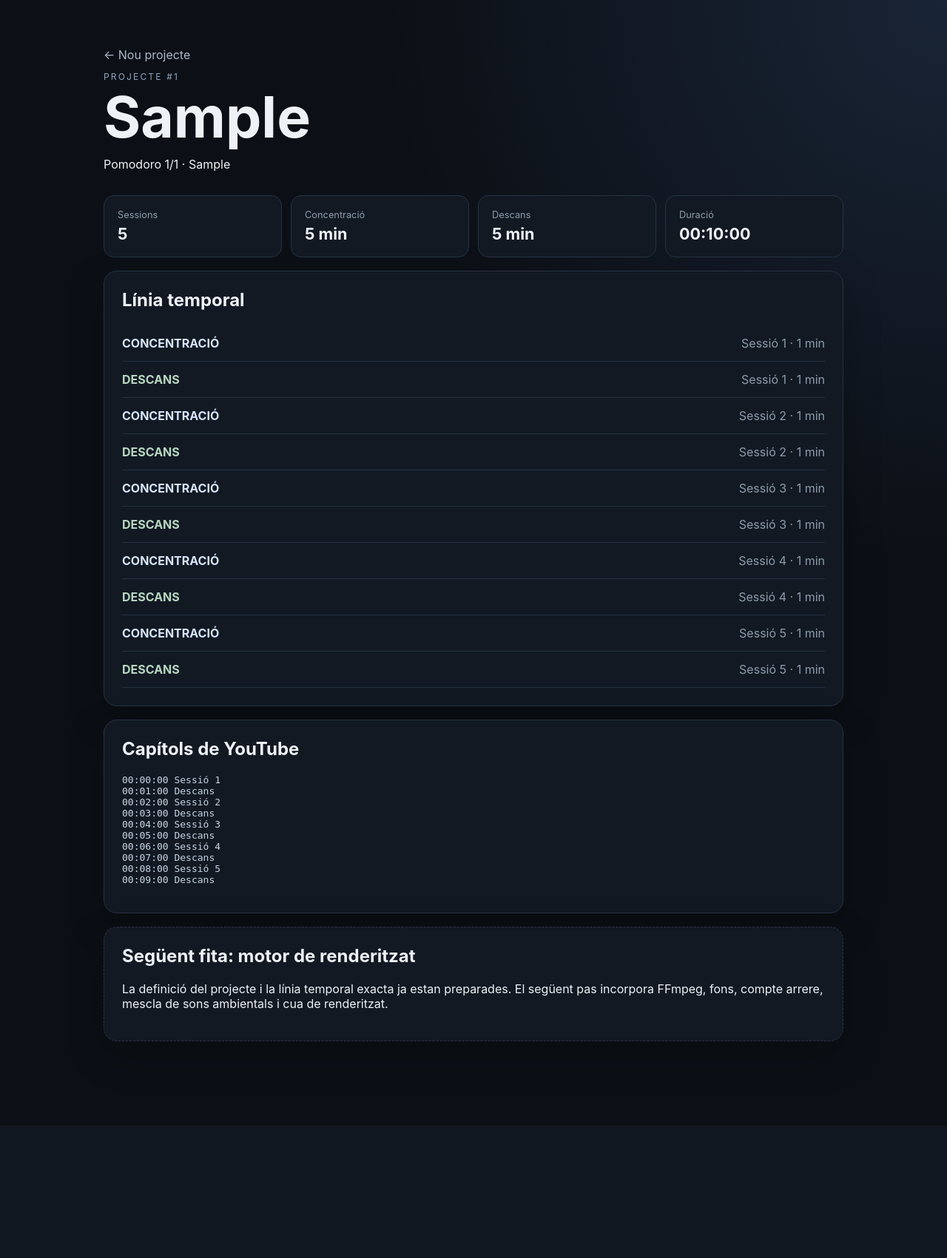
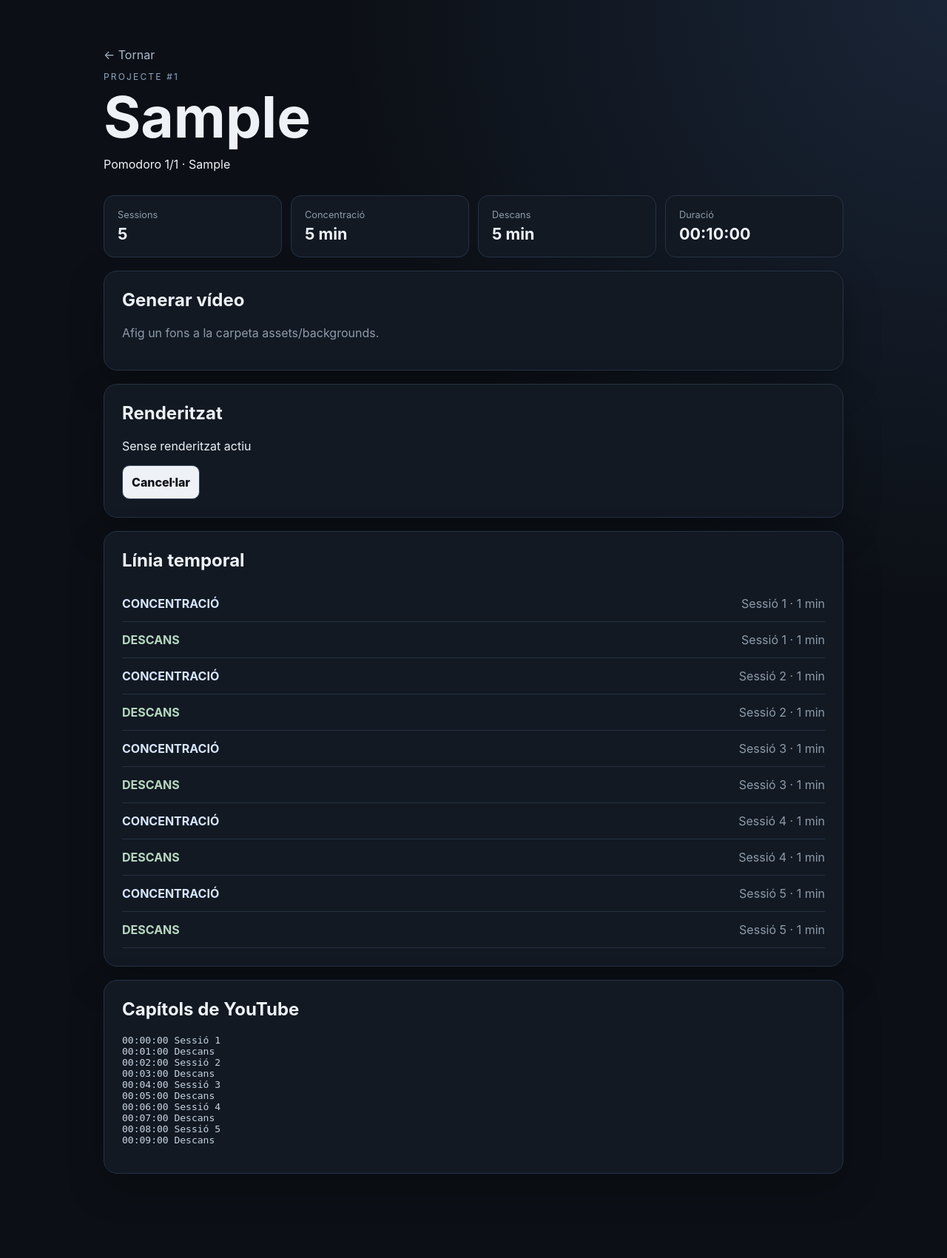
Before and after one commit to jossanmar9/pomodoro-studio, a FastAPI app: page /projects/1 in a window 1280 px wide. Shown: the whole page at 74% size. Before the commit the page ends 1478 px from the top, so only its background shows below. Run offline with FastAPI, Linux system fonts and the light colour scheme; tables that the repository leaves empty hold one stand-in row (values such as "Sample post").

Commit message:
feat: afegeix controls de renderitzat a la interfície

```diff
--- a/app/templates/project.html
+++ b/app/templates/project.html
@@ -1,11 +1,8 @@
 <!doctype html>
 <html lang="ca-valencia">
 <head><meta charset="utf-8"><meta name="viewport" content="width=device-width,initial-scale=1"><title>{{ project.theme }} · Pomodoro Studio</title><link rel="stylesheet" href="/static/style.css"></head>
-<body><main class="shell">
-<a class="back" href="/">← Nou projecte</a>
-<header><p class="eyebrow">PROJECTE #{{ project.id }}</p><h1>{{ project.theme }}</h1><p>Pomodoro {{ project.focus_minutes }}/{{ project.break_minutes }} · {{ project.resolution }}</p></header>
+<body><main class="shell"><a class="back" href="/">← Tornar</a><header><p class="eyebrow">PROJECTE #{{ project.id }}</p><h1>{{ project.theme }}</h1><p>Pomodoro {{ project.focus_minutes }}/{{ project.break_minutes }} · {{ project.resolution }}</p></header>
 <section class="stats"><div><span>Sessions</span><strong>{{ timeline.sessions }}</strong></div><div><span>Concentració</span><strong>{{ focus_total }} min</strong></div><div><span>Descans</span><strong>{{ break_total }} min</strong></div><div><span>Duració</span><strong>{{ duration }}</strong></div></section>
-<section class="card"><h2>Línia temporal</h2><div class="timeline">{% for segment in timeline.segments %}<div class="segment {{ segment.kind.value|lower }}"><strong>{% if segment.kind.value == 'FOCUS' %}CONCENTRACIÓ{% else %}DESCANS{% endif %}</strong><span>Sessió {{ segment.session }} · {{ segment.duration_seconds // 60 }} min</span></div>{% endfor %}</div></section>
-<section class="card"><h2>Capítols de YouTube</h2><pre>{{ chapters }}</pre></section>
-<section class="card pending"><h2>Següent fita: motor de renderitzat</h2><p>La definició del projecte i la línia temporal exacta ja estan preparades. El següent pas incorpora FFmpeg, fons, compte arrere, mescla de sons ambientals i cua de renderitzat.</p></section>
-</main></body></html>
+<section class="card"><h2>Generar vídeo</h2>{% if assets.backgrounds %}<form action="/projects/{{ project.id }}/render" method="post" class="grid"><label>Fons<select name="background">{% for item in assets.backgrounds %}<option>{{ item }}</option>{% endfor %}</select></label><label>Música<select name="music"><option value="">Sense música</option>{% for item in assets.music %}<option>{{ item }}</option>{% endfor %}</select></label><label>Volum ambient<input name="ambience_volume" type="number" min="0" max="1" step="0.05" value="0.25"></label><label>Volum música<input name="music_volume" type="number" min="0" max="1" step="0.05" value="0.12"></label><fieldset><legend>Sons ambientals</legend>{% for item in assets.ambience %}<label class="check"><input type="checkbox" name="ambience" value="{{ item }}"> {{ item }}</label>{% endfor %}</fieldset><button type="submit">Generar vídeo</button></form>{% else %}<p class="muted">Afig un fons a la carpeta assets/backgrounds.</p>{% endif %}</section>
+<section class="card"><h2>Renderitzat</h2><p>{% if job %}{{ job.status }} · {{ job.progress }}%{% else %}Sense renderitzat actiu{% endif %}</p><form action="/projects/{{ project.id }}/cancel" method="post"><button type="submit">Cancel·lar</button></form></section>
+<section class="card"><h2>Línia temporal</h2><div class="timeline">{% for segment in timeline.segments %}<div class="segment {{ segment.kind.value|lower }}"><strong>{% if segment.kind.value == 'FOCUS' %}CONCENTRACIÓ{% else %}DESCANS{% endif %}</strong><span>Sessió {{ segment.session }} · {{ segment.duration_seconds // 60 }} min</span></div>{% endfor %}</div></section><section class="card"><h2>Capítols de YouTube</h2><pre>{{ chapters }}</pre></section></main></body></html>
```
